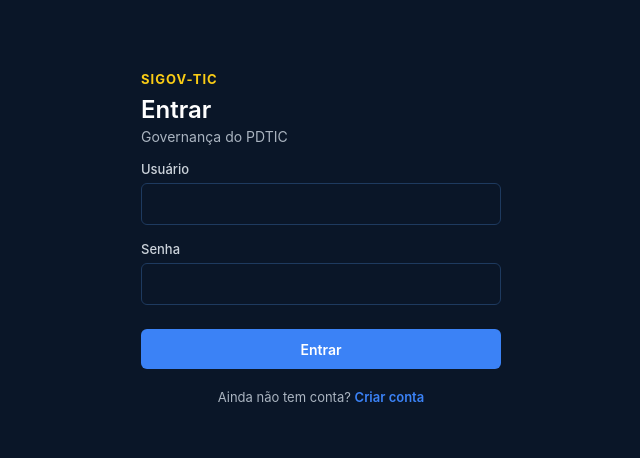
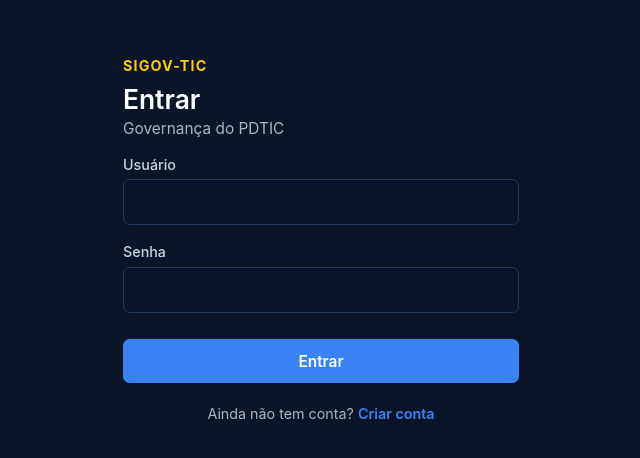
Before and after one commit to SIGOV-TIC/sigov-tic-frontend, an Angular app: page /login in a window 1280 px wide. Shown: the part 178-636 px from the top of the page, without its empty margins (319-959 px from the left). Built offline with nearby package versions, Linux system fonts and the light colour scheme.

Commit message:
Aumentar a interface em 10%
Escala única em --escala no html; as alturas de tela cheia dividem por
ela para continuar cabendo na janela.

```diff
--- a/src/app/app.scss
+++ b/src/app/app.scss
@@ -1,4 +1,4 @@
 :host {
   display: block;
-  height: 100dvh;
+  height: calc(100dvh / var(--escala, 1));
 }
--- a/src/app/core/layout/layout.scss
+++ b/src/app/core/layout/layout.scss
@@ -1,6 +1,6 @@
 .layout {
     display: flex;
-    height: 100vh;
+    height: calc(100vh / var(--escala, 1));
 }
 
 // Sidebar
--- a/src/app/features/login/login.scss
+++ b/src/app/features/login/login.scss
@@ -1,5 +1,5 @@
 .login {
-    min-height: 100vh;
+    min-height: calc(100vh / var(--escala, 1));
     display: grid;
     place-items: center;
     padding: 16px;
--- a/src/styles.scss
+++ b/src/styles.scss
@@ -344,3 +344,15 @@ html, body {
 .material-symbols-outlined.icone-cheio {
   font-variation-settings: 'FILL' 1, 'wght' 400, 'GRAD' 0, 'opsz' 24;
 }
+
+// Escala da interface: tudo 10% maior, na mesma proporção.
+// Alturas de tela cheia dividem por --escala para caber na janela.
+html {
+  --escala: 1.1;
+  zoom: var(--escala);
+}
+
+// Escala da interface: tudo 10% maior, na mesma proporção.
+html {
+  zoom: 1.1;
+}
```
